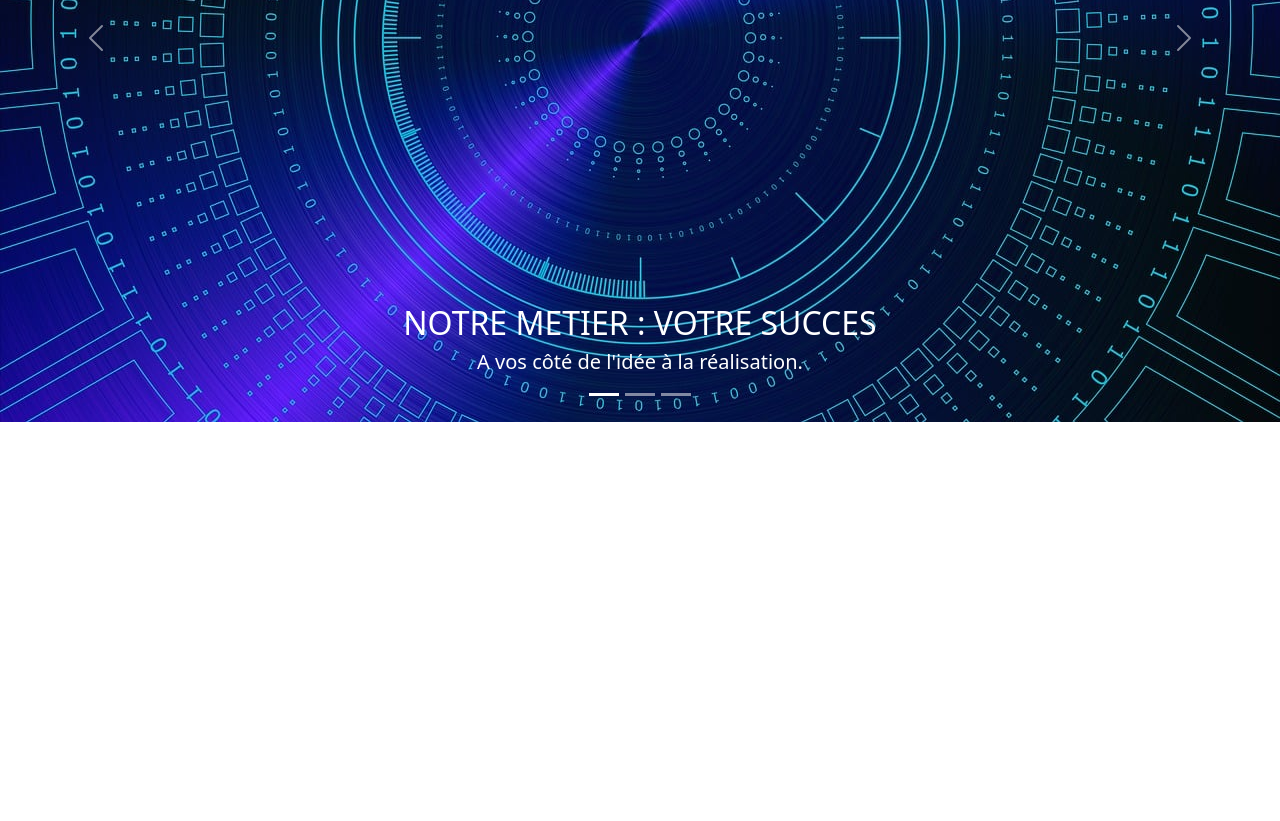
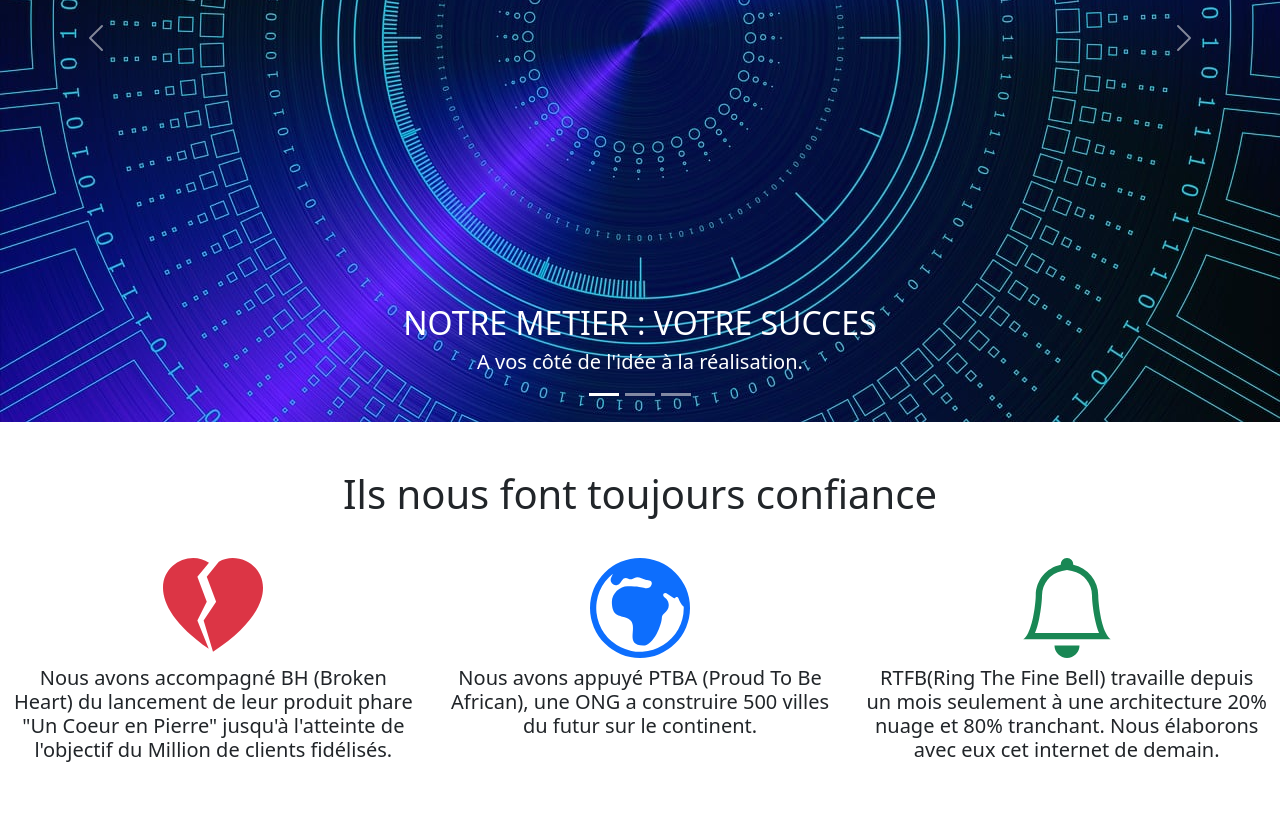
Before and after one commit to ErickChezOCs/CourseFollowed, a plain HTML site: page Bootstrap_Project/bs_site.html in a window 1280 px wide. Shown: the part 472-1293 px from the top of the page. Before the commit the page ends 902 px from the top, so only its background shows below. Drawn offline with nearby package versions, Linux system fonts and the light colour scheme.

Commit message:
added Clients

```diff
--- a/Bootstrap_Project/bs_site.html
+++ b/Bootstrap_Project/bs_site.html
@@ -78,8 +78,8 @@
       <div class="carousel-item">
         <img src="foule_nuit.png" class="d-block w-100 img-fluid" alt="...">
         <div class="carousel-caption d-none d-md-block">
-          <h2>24/7 NOUS SOMMES LA POUR VOUS</h2>
-          <h5>Une entreprise qui ne dort jamais afin que vous soyez toujours en service.</h5>
+          <h2 class="text-black">24/7 NOUS SOMMES LA POUR VOUS</h2>
+          <h5 class="text-black">Une entreprise qui ne dort jamais afin que vous soyez toujours en service.</h5>
         </div>
       </div>
     </div>
@@ -93,11 +93,54 @@
     </button>
   </div>
 <!-- End Carroussel-->
+<!-- Start Container -->
+ <!-- start clients section-->
+<div class="container-fluid">
+    <div class="row" id="clients">
+        <div class="col-12">
+            <h3 class="display-6 text-center mt-5 mb-4 ">
+                Ils nous font toujours confiance
+            </h3>
+        </div>
+    </div>
 
-<!-- Start Container -->
+    <div class="container text-center">
+        </div>
+        <div class="row pt-3 pb-5">
+          <div class="col text-center">
+            <h1 class="text-danger"> <svg xmlns="http://www.w3.org/2000/svg" width="100" height="100" fill="currentColor" class="bi bi-heartbreak-fill" viewBox="0 0 16 16">
+                <path d="M8.931.586 7 3l1.5 4-2 3L8 15C22.534 5.396 13.757-2.21 8.931.586ZM7.358.77 5.5 3 7 7l-1.5 3 1.815 4.537C-6.533 4.96 2.685-2.467 7.358.77Z"/>
+              </svg></h1>
+              <h5>Nous avons accompagné BH (Broken Heart) du lancement de leur produit phare "Un Coeur en Pierre"
+                jusqu'à l'atteinte de l'objectif du Million de clients fidélisés. </h5>
+          </div>
+          <div class="col text-center">
+            <h1 class="text-primary"> <svg xmlns="http://www.w3.org/2000/svg" width="100" height="100" fill="currentColor" class="bi bi-globe-europe-africa" viewBox="0 0 16 16">
+                <path d="M8 0a8 8 0 1 0 0 16A8 8 0 0 0 8 0ZM3.668 2.501l-.288.646a.847.847 0 0 0 1.479.815l.245-.368a.809.809 0 0 1 1.034-.275.809.809 0 0 0 .724 0l.261-.13a1 1 0 0 1 .775-.05l.984.34c.078.028.16.044.243.054.784.093.855.377.694.801-.155.41-.616.617-1.035.487l-.01-.003C8.274 4.663 7.748 4.5 6 4.5 4.8 4.5 3.5 5.62 3.5 7c0 1.96.826 2.166 1.696 2.382.46.115.935.233 1.304.618.449.467.393 1.181.339 1.877C6.755 12.96 6.674 14 8.5 14c1.75 0 3-3.5 3-4.5 0-.262.208-.468.444-.7.396-.392.87-.86.556-1.8-.097-.291-.396-.568-.641-.756-.174-.133-.207-.396-.052-.551a.333.333 0 0 1 .42-.042l1.085.724c.11.072.255.058.348-.035.15-.15.415-.083.489.117.16.43.445 1.05.849 1.357L15 8A7 7 0 1 1 3.668 2.501Z"/>
+              </svg></h1>
+              <h5>Nous avons appuyé PTBA (Proud To Be African), une ONG  a construire 500 villes du futur sur le continent. </h5>
+          </div>
+          <div class="col text-center">
+            <h1 class="text-success"> <svg xmlns="http://www.w3.org/2000/svg" width="100" height="100" fill="currentColor" class="bi bi-bell" viewBox="0 0 16 16">
+                <path d="M8 16a2 2 0 0 0 2-2H6a2 2 0 0 0 2 2zM8 1.918l-.797.161A4.002 4.002 0 0 0 4 6c0 .628-.134 2.197-.459 3.742-.16.767-.376 1.566-.663 2.258h10.244c-.287-.692-.502-1.49-.663-2.258C12.134 8.197 12 6.628 12 6a4.002 4.002 0 0 0-3.203-3.92L8 1.917zM14.22 12c.223.447.481.801.78 1H1c.299-.199.557-.553.78-1C2.68 10.2 3 6.88 3 6c0-2.42 1.72-4.44 4.005-4.901a1 1 0 1 1 1.99 0A5.002 5.002 0 0 1 13 6c0 .88.32 4.2 1.22 6z"/>
+              </svg></h1>
+              <h5>
+                RTFB(Ring The Fine Bell) travaille depuis un mois seulement à une architecture 20% nuage et 80% tranchant. Nous élaborons avec eux
+                cet internet de demain.
+              </h5>
+          </div>
+        </div>
+      </div>
+</div>
+ <!-- end clients section-->
+
 
 <!-- End Container -->
-
+<!--  La plannification et l'exécution de
+    chaque projet a été le challenge que nous les avons aidé à accomplir en seulement trois petites années.
+qui modifiera profondément les savoirs humains et contribueront nous le savons à permettre à l'espèce de survivre
+                à cette période d'intense métamorphose du globe.
+-->
 
     <h1> </h1>
     <script src="https://cdn.jsdelivr.net/npm/bootstrap@5.3.0-alpha1/dist/js/bootstrap.bundle.min.js" integrity="sha384-w76AqPfDkMBDXo30jS1Sgez6pr3x5MlQ1ZAGC+nuZB+EYdgRZgiwxhTBTkF7CXvN" crossorigin="anonymous"></script>
```
